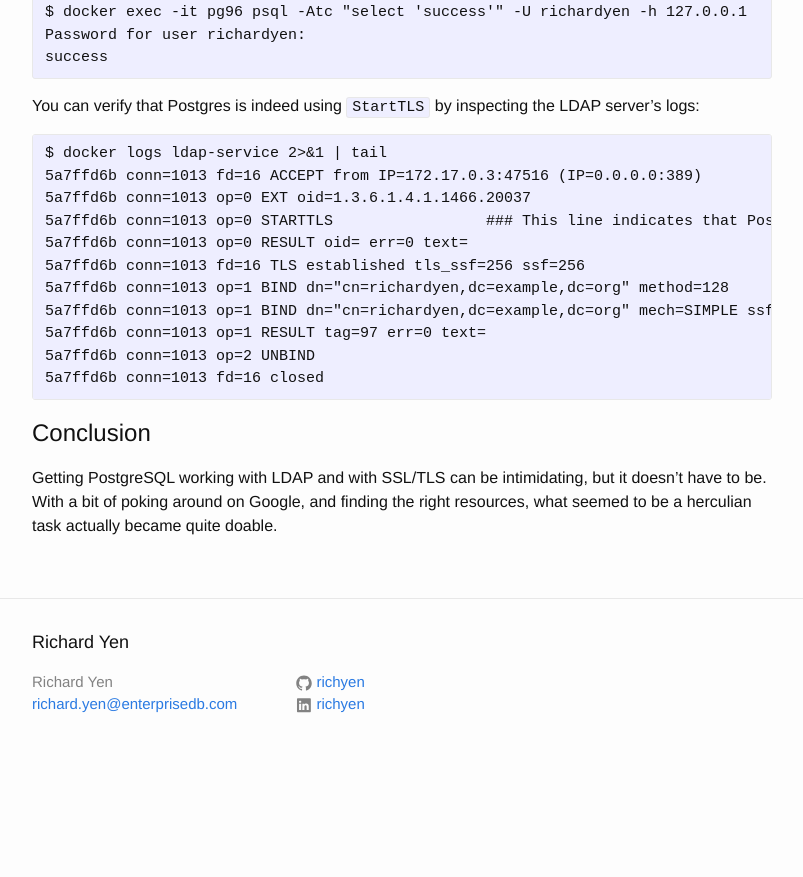
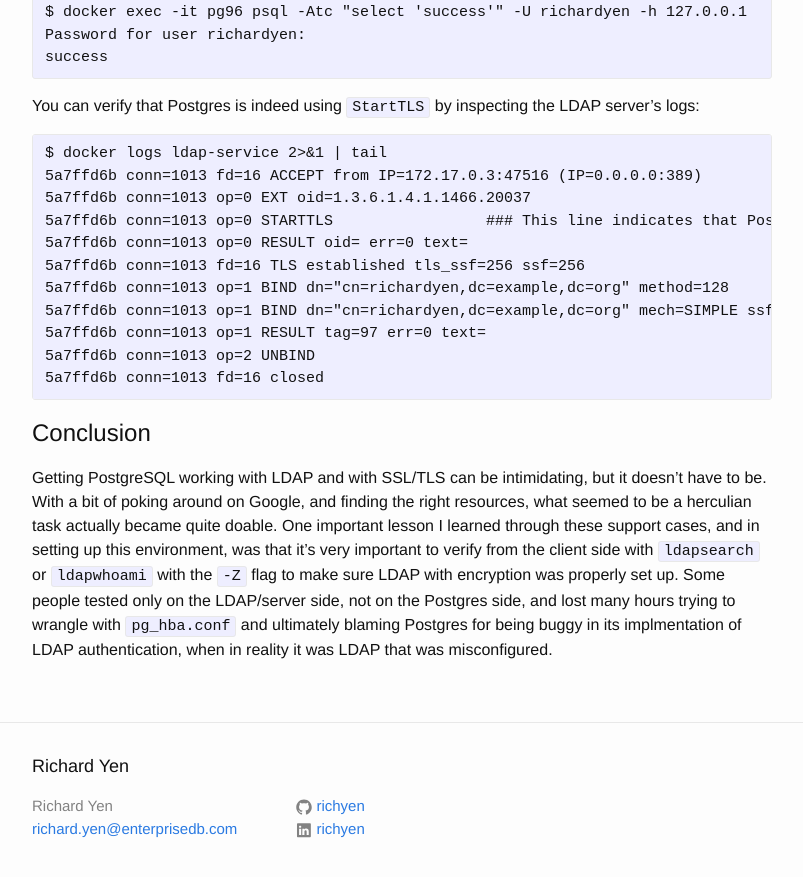
Before and after one commit to richyen/richyen.github.io, a Jekyll site: the page built from _posts/2018-02-09-making_postgres_talk_to_ldap_with_starttls.markdown, in a window 1280 px wide and 900 px high, scrolled down 1599 px. Shown: the top 877 px of the window, without its empty margins (238-1041 px from the left). Built offline with Jekyll 4.4.1, drawn with Linux system fonts in a browser that asks for light colours; comment, search, counter and statistics services are not loaded; before the commit the page ends 2375 px from its top, so only the background shows below that; some of the changed text lies outside the part shown.

Commit message:
Additional comments

```diff
--- a/_posts/2018-02-09-making_postgres_talk_to_ldap_with_starttls.markdown
+++ b/_posts/2018-02-09-making_postgres_talk_to_ldap_with_starttls.markdown
@@ -29,7 +29,7 @@
 
 {% highlight text %}
 [root@pg96 /]# PGPASSWORD=foo psql -h 127.0.0.1 -Atc "select 'success'" -U richardyen
-psql: FATAL:  LDAP authentication failed for user "richardyen"
+psql: FATAL:  LDAP authentication failed for user "richardyen"    ### This failure verifies that the LDAP authentication method was used
 [root@pg96 /]# PGPASSWORD=abc123 psql -h 127.0.0.1 -Atc "select 'success'" -U richardyen
 success
 [root@pg96 /]#
@@ -74,4 +74,4 @@
 {% endhighlight %}
 
 # Conclusion
-Getting PostgreSQL working with LDAP and with SSL/TLS can be intimidating, but it doesn't have to be.  With a bit of poking around on Google, and finding the right resources, what seemed to be a herculian task actually became quite doable.
+Getting PostgreSQL working with LDAP and with SSL/TLS can be intimidating, but it doesn't have to be.  With a bit of poking around on Google, and finding the right resources, what seemed to be a herculian task actually became quite doable.  One important lesson I learned through these support cases, and in setting up this environment, was that it's very important to verify from the client side with `ldapsearch` or `ldapwhoami` with the `-Z` flag to make sure LDAP with encryption was properly set up.  Some people tested only on the LDAP/server side, not on the Postgres side, and lost many hours trying to wrangle with `pg_hba.conf` and ultimately blaming Postgres for being buggy in its implmentation of LDAP authentication, when in reality it was LDAP that was misconfigured.
```
